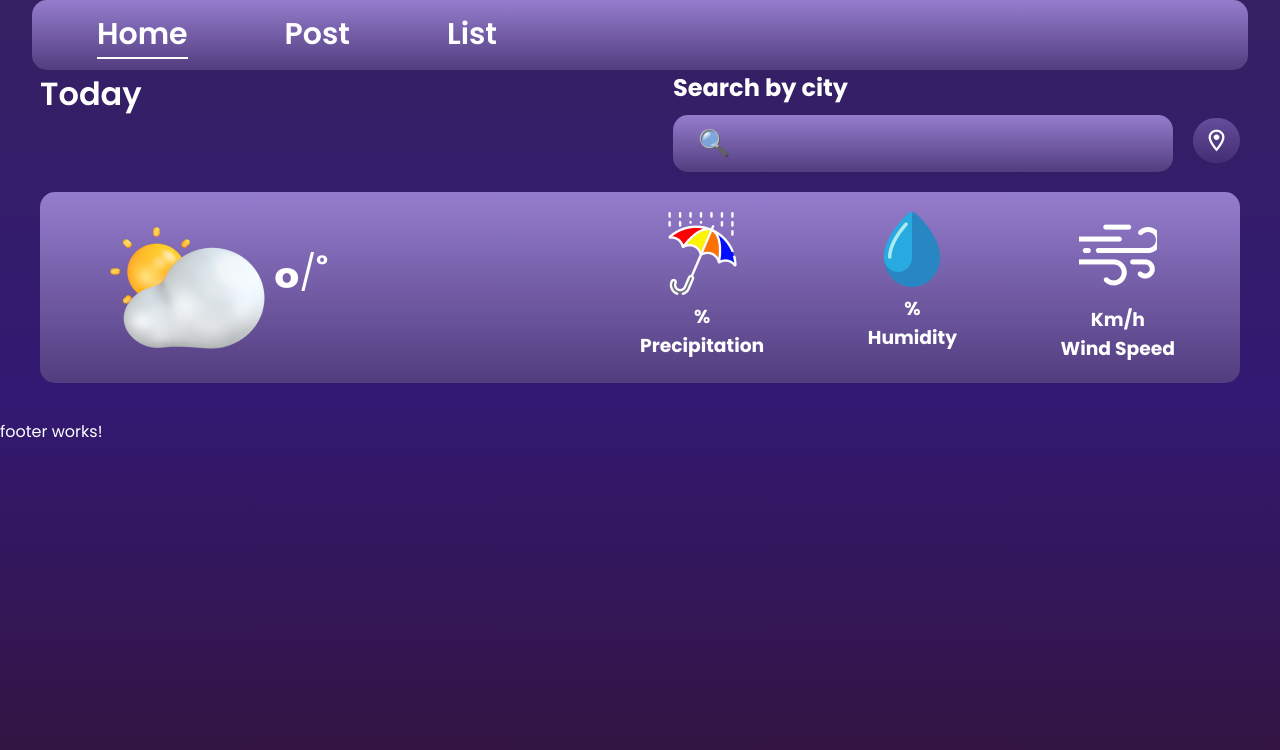
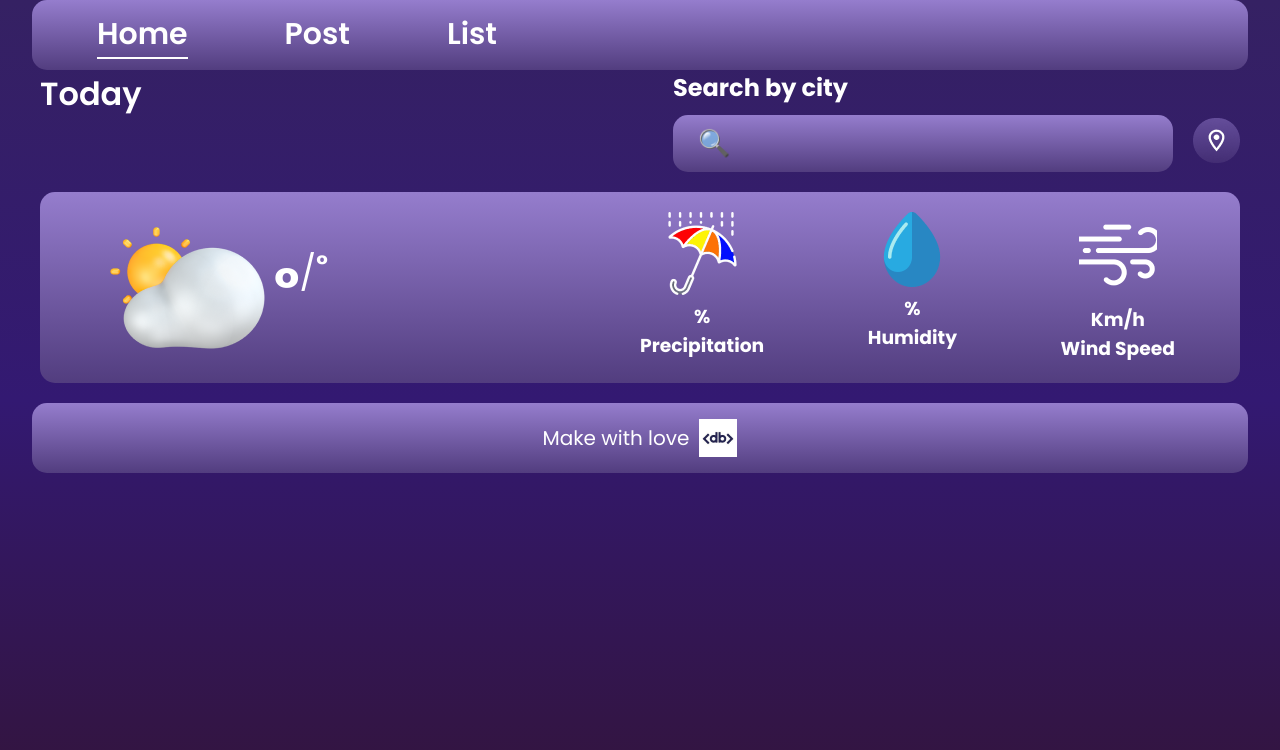
Before and after one commit to Catureba/weatherApp, an Angular app: page / in a window 1280 px wide. Shown: the top 750 px of the page. Built offline with nearby package versions, Linux system fonts and the light colour scheme.

Commit message:
✨ Feat: footer created

```diff
--- a/src/app/components/footer/footer.component.css
+++ b/src/app/components/footer/footer.component.css
@@ -0,0 +1,19 @@
+footer{
+  display: flex;
+  justify-content: center;
+  width: 100%;
+}
+.conteiner{
+  background: linear-gradient(180deg, #957DCD 0%, #523D7F 100%);
+  width: 95%;
+  height: 70px;
+  display: flex;
+  border-radius: 15px;
+  justify-content: center;
+  gap: 10px;
+  align-items: center;
+}
+h2{
+  font-size: 20px;
+  font-weight: 400;
+}
--- a/src/app/components/footer/footer.component.html
+++ b/src/app/components/footer/footer.component.html
@@ -1 +1,6 @@
-<p>footer works!</p>
+<footer>
+  <div class="conteiner">
+    <h2>Make with love</h2>
+    <img src="../../../assets/DB's logo.png" alt="DB's logo">
+  </div>
+</footer>
```
Also changed, not shown: src/assets/DB's logo.png (added).
